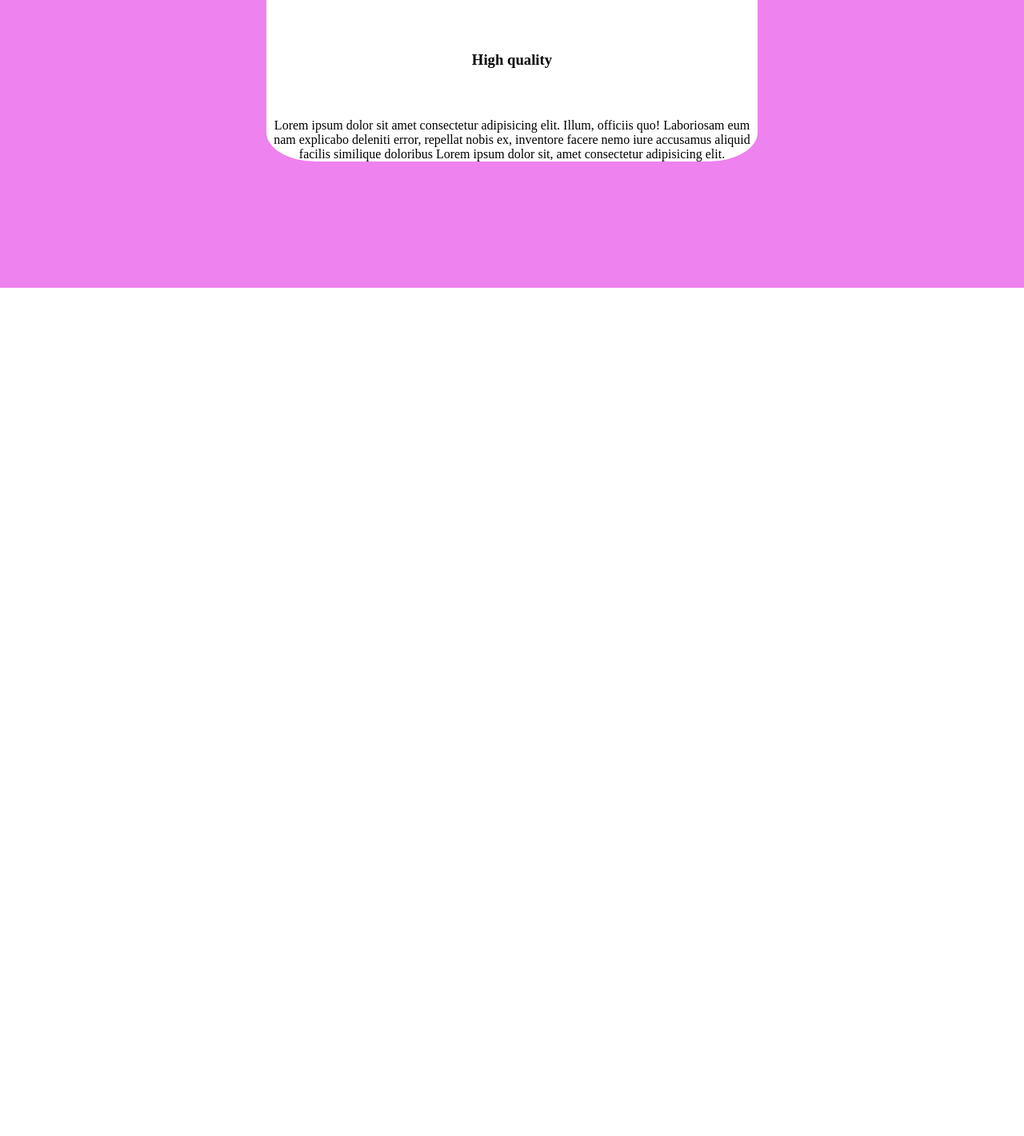
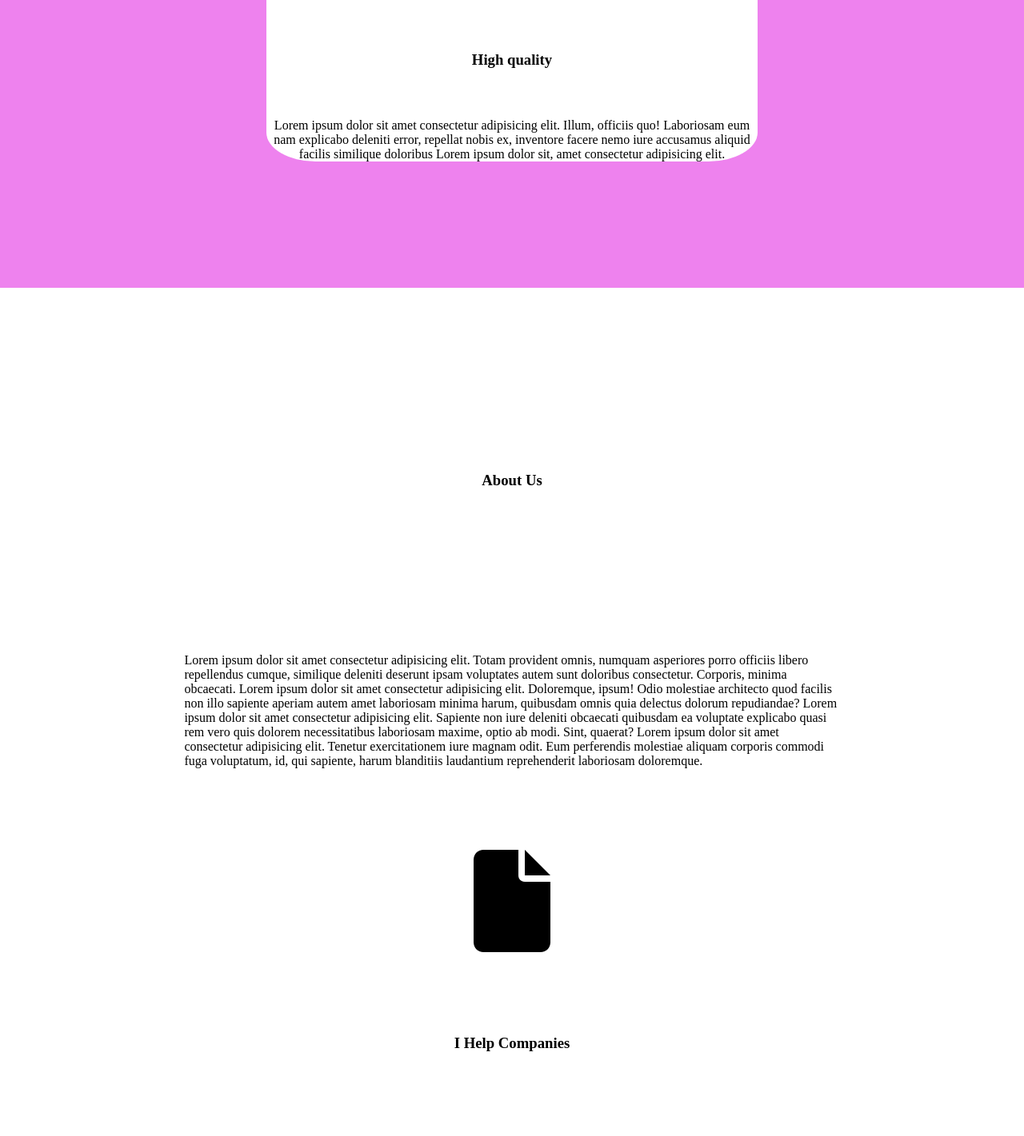
Before and after one commit to michelecamera1995/html-css-responsive-flex-layout, a plain HTML site: page index.html in a window 1280 px wide. Shown: the part 8617-10038 px from the top of the page at 80% size. Before the commit the page ends 8977 px from the top, so only its background shows below. Drawn offline with Linux system fonts and the light colour scheme.

Commit message:
Creation section 5

```diff
--- a/css/style.css
+++ b/css/style.css
@@ -112,3 +112,15 @@ section {
 #section-d h3 {
     padding: 10% 10%;
 }
+
+#section-e {
+    padding: 10% 10%;
+}
+
+#section-e p {
+    padding: 10% 10%;
+}
+
+#section-e h3 {
+    padding: 10% 10%;
+}
--- a/index.html
+++ b/index.html
@@ -177,6 +177,19 @@
     </section>
 
     <!--End section 4-->
+    <!--Section 5-->
+
+    <section id="section-e">
+        <h3>About Us</h3>
+        <p>Lorem ipsum dolor sit amet consectetur adipisicing elit. Totam provident omnis, numquam asperiores porro officiis libero repellendus cumque, similique deleniti deserunt ipsam voluptates autem sunt doloribus consectetur. Corporis, minima obcaecati.
+            Lorem ipsum dolor sit amet consectetur adipisicing elit. Doloremque, ipsum! Odio molestiae architecto quod facilis non illo sapiente aperiam autem amet laboriosam minima harum, quibusdam omnis quia delectus dolorum repudiandae? Lorem ipsum
+            dolor sit amet consectetur adipisicing elit. Sapiente non iure deleniti obcaecati quibusdam ea voluptate explicabo quasi rem vero quis dolorem necessitatibus laboriosam maxime, optio ab modi. Sint, quaerat? Lorem ipsum dolor sit amet consectetur
+            adipisicing elit. Tenetur exercitationem iure magnam odit. Eum perferendis molestiae aliquam corporis commodi fuga voluptatum, id, qui sapiente, harum blanditiis laudantium reprehenderit laboriosam doloremque.</p>
+        <div><i class="fa-solid  fa-8x fa-file"></i></div>
+        <h3>I Help Companies</h3>
+    </section>
+
+    <!--End section 5-->
 
 
 
```
